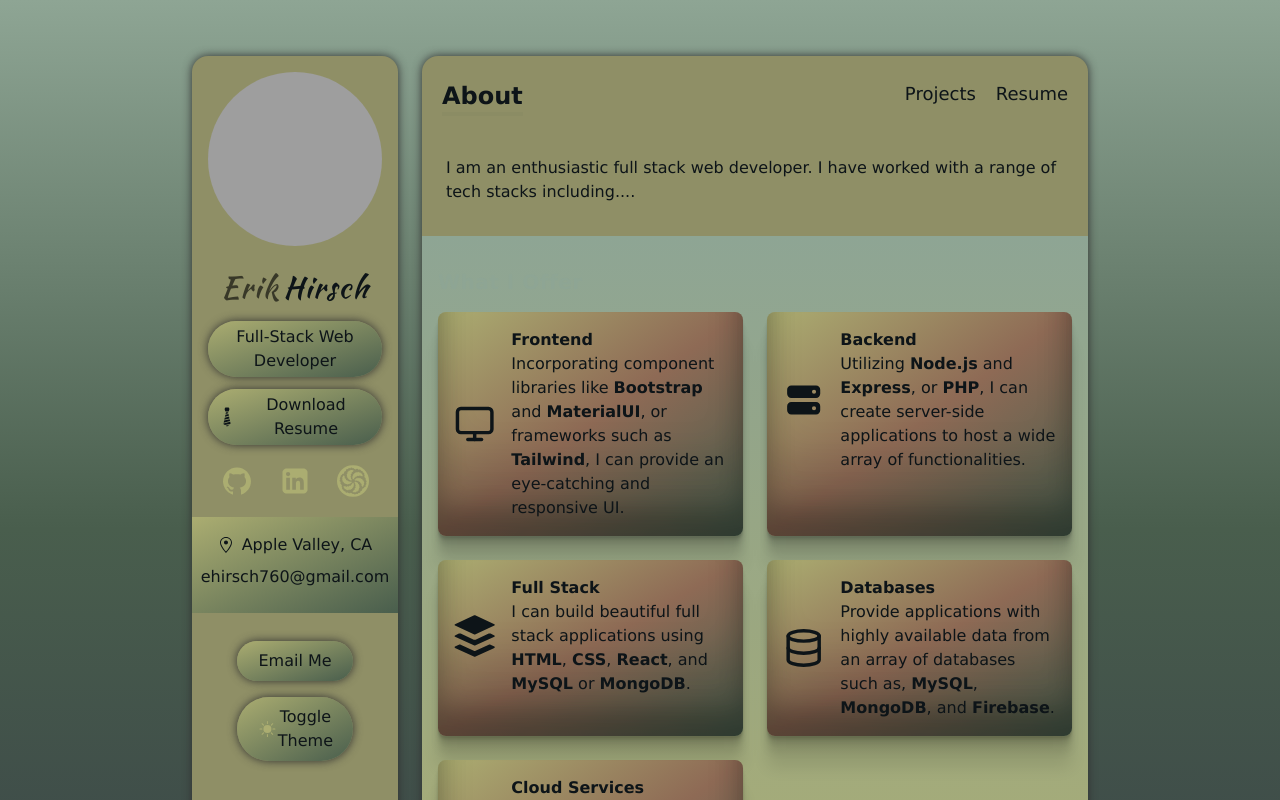
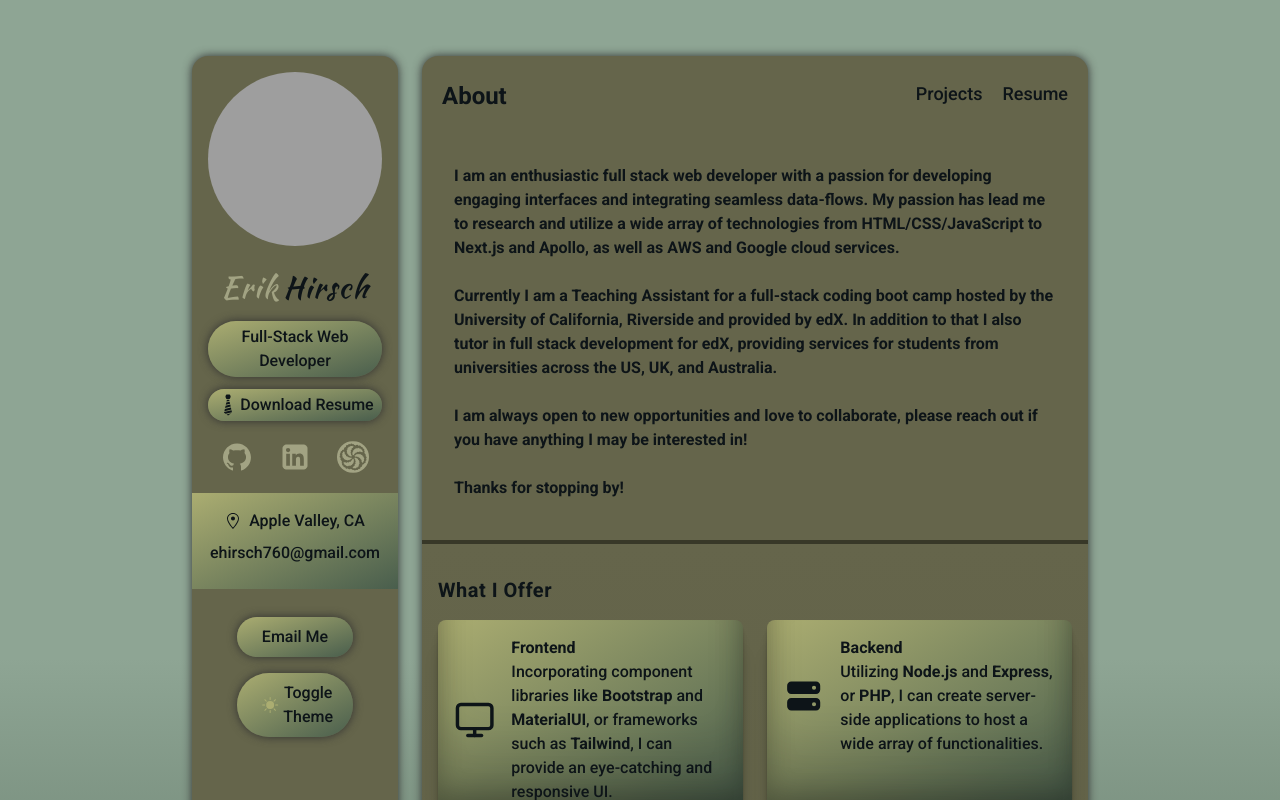
Before and after one commit to eh4git/animated-portfolio, a Next.js app: page / in a window 1280 px wide. Shown: the top 800 px of the page. Built offline with nearby package versions, Linux system fonts and the light colour scheme; grey boxes are pictures that could not be loaded.

Commit message:
light mode colors

```diff
--- a/components/Bar.tsx
+++ b/components/Bar.tsx
@@ -25,7 +25,7 @@ const Bar: FunctionComponent<{ data: Skill }> = ({
   return (
     <div className="my-2 rounded-full bg-brown-500 dark:text-white dark:bg-night-200">
       <motion.div
-        className="flex items-center px-4 py-1 rounded-full bg-gradient-to-br from-day-200 to-green-500 dark:from-night-300 dark:to-night-500"
+        className="flex items-center px-4 py-1 rounded-full bg-gradient-to-br from-day-200 to-day-500 dark:from-night-300 dark:to-night-500"
         style={{ width: level }}
         variants={variants}
         initial="initial"
--- a/components/Sidebar.tsx
+++ b/components/Sidebar.tsx
@@ -25,7 +25,7 @@ const Sidebar = () => {
         quality="100"
       />
       <h3 className="my-4 text-3xl font-medium tracking-wider font-kaushan">
-        <span className="mr-1 text-green-700 dark:text-green-200">Erik</span>
+        <span className="mr-1 text-green-200">Erik</span>
         <span>Hirsch</span>
       </h3>
 
@@ -42,7 +42,7 @@ const Sidebar = () => {
       </a>
 
       {/* Icons & Address*/}
-      <div className="flex justify-around w-9/12 mx-auto my-5 text-day-200 dark:text-green-200 md:w-full">
+      <div className="flex justify-around w-9/12 mx-auto my-5 text-green-200 md:w-full">
         <a href="https://github.com/eh4git" target="_blank">
           <AiFillGithub className="w-8 h-8 rounded-full cursor-pointer dark:hover:shadow-custom-glow" />
         </a>
--- a/pages/_app.tsx
+++ b/pages/_app.tsx
@@ -9,10 +9,10 @@ function MyApp({ Component, pageProps, router }) {
   return (
     <ThemeProvider attribute="class">
       <div className="grid grid-cols-12 gap-6 px-5 my-14 lg:px-48 sm:px-20 md:px-32">
-        <div className="col-span-12 p-4 text-center bg-brown-300 dark:bg-night-700 lg:col-span-3 rounded-2xl shadow-custom-light dark:shadow-custom-dark">
+        <div className="col-span-12 p-4 text-center bg-green dark:bg-night-700 lg:col-span-3 rounded-2xl shadow-custom-light dark:shadow-custom-dark">
           <Sidebar />
         </div>
-        <div className="flex flex-col col-span-12 overflow-hidden bg-brown-300 lg:col-span-9 rounded-2xl dark:bg-night-700 shadow-custom-light dark:shadow-custom-dark">
+        <div className="flex flex-col col-span-12 overflow-hidden bg-green lg:col-span-9 rounded-2xl dark:bg-night-700 shadow-custom-light dark:shadow-custom-dark">
           <Navbar />
           <AnimatePresence exitBeforeEnter>
             <Component {...pageProps} key={router.route} />
--- a/pages/_document.tsx
+++ b/pages/_document.tsx
@@ -12,12 +12,12 @@ export default function Document() {
           title="Erik Hirsch | Web Portfolio"
         />
         <link
-          href="https://fonts.googleapis.com/css2?family=Kaushan+Script&display=swap"
+          href="https://fonts.googleapis.com/css2?family=Kaushan+Script&family=Roboto+Slab:wght@300;500;700&family=Roboto:wght@300;500;700&display=swap"
           rel="stylesheet"
         />
       </Head>
       <body
-        className="bg-no-repeat bg-cover bg-gradient-to-b from-day-100 via-day-100 via-day-500 to-day-700 dark:from-night-500 dark:via-night-300 dark:to-night-200 dark:text-white text-night-700"
+        className="bg-no-repeat bg-cover bg-gradient-to-b from-day-100 via-day-100 to-day-500 dark:from-night-500 dark:via-night-300 dark:to-night-200 dark:text-white text-night-700"
         // style={{ height: "100vh" }}
       >
         <Main />
--- a/pages/index.tsx
+++ b/pages/index.tsx
@@ -13,17 +13,32 @@ const index = () => {
       animate="animate"
       exit="exit"
     >
-      <h5 className="my-3 text-base font-medium">
-        I am an enthusiastic full stack web developer. I have worked with a
-        range of tech stacks including....
+      <h5 className="p-2 my-3 text-base font-semibold">
+        I am an enthusiastic full stack web developer with a passion for
+        developing engaging interfaces and integrating seamless data-flows. My
+        passion has lead me to research and utilize a wide array of technologies
+        from HTML/CSS/JavaScript to Next.js and Apollo, as well as AWS and
+        Google cloud services.
+        <br />
+        <br />
+        Currently I am a Teaching Assistant for a full-stack coding boot camp
+        hosted by the University of California, Riverside and provided by edX.
+        In addition to that I also tutor in full stack development for edX,
+        providing services for students from universities across the US, UK, and
+        Australia.
+        <br />
+        <br />
+        I am always open to new opportunities and love to collaborate, please
+        reach out if you have anything I may be interested in!
+        <br />
+        <br />
+        Thanks for stopping by!
       </h5>
       <div
-        className="flex-grow p-4 mt-5 bg-gradient-to-b from-day-100 to-day-200 dark:from-night-700 dark:to-night-500"
+        className="flex-grow p-4 mt-5 border-t-4 bg-gradient-to-b from-green to-green-500 dark:from-night-700 dark:to-night-500 border-brown-700"
         style={{ marginRight: "-1.5rem", marginLeft: "-1.5rem" }}
       >
-        <h6 className="my-4 text-xl font-bold tracking-wide text-day-100">
-          What I Offer
-        </h6>
+        <h6 className="my-4 text-xl font-bold tracking-wide">What I Offer</h6>
         <motion.div
           className="grid gap-6 lg:grid-cols-2"
           variants={stagger}
@@ -34,7 +49,7 @@ const index = () => {
             <motion.div
               key={service.title}
               variants={fadeInUp}
-              className="col-span-2 p-2 rounded-lg bg-gradient-to-br from-day-200 via-day-300 to-day-500 md:col-span-1 dark:from-night-300 dark:to-night-200 shadow-custom-raised"
+              className="col-span-2 p-2 rounded-lg bg-gradient-to-br from-day-200 to-day-500 md:col-span-1 dark:from-night-300 dark:to-night-200 shadow-custom-raised"
             >
               <ServiceCard service={service} key={service.title} />
             </motion.div>
--- a/styles/globals.css
+++ b/styles/globals.css
@@ -7,9 +7,10 @@
 
 body {
   background-color: black;
-  font-family: "Lucida Sans", "Lucida Sans Regular", "Lucida Grande",
-    "Lucida Sans Unicode", Geneva, Verdana, sans-serif;
+  font-family: "Roboto", "Roboto Slab", "Lucida Sans", "Lucida Sans Regular",
+    "Lucida Grande", "Lucida Sans Unicode", Geneva, Verdana, sans-serif;
   color: #354358;
+  /* color: #000000; */
 }
 
 .light ::-webkit-scrollbar-thumb {
--- a/tailwind.config.js
+++ b/tailwind.config.js
@@ -8,6 +8,7 @@ module.exports = {
   theme: {
     fontFamily: {
       kaushan: ["Kaushan Script"],
+      roboto: ["Roboto", "Roboto Slab"],
     },
 
     boxShadow: {
@@ -22,7 +23,7 @@ module.exports = {
     extend: {
       colors: {
         green: {
-          DEFAULT: "#8b8c64",
+          DEFAULT: "#65654b",
           100: "#d1d1c1",
           200: "#a2a383",
           300: "#878c64",
```
